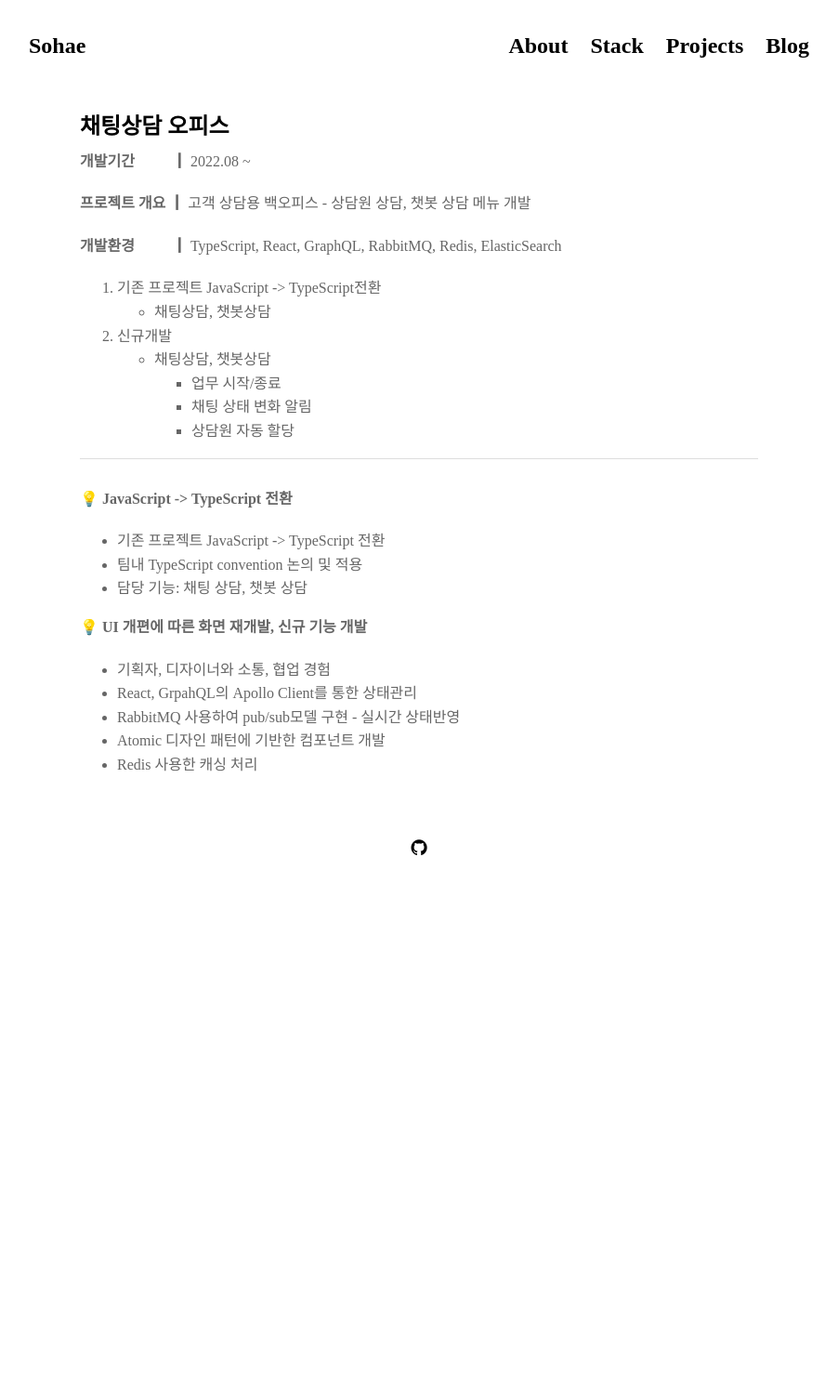
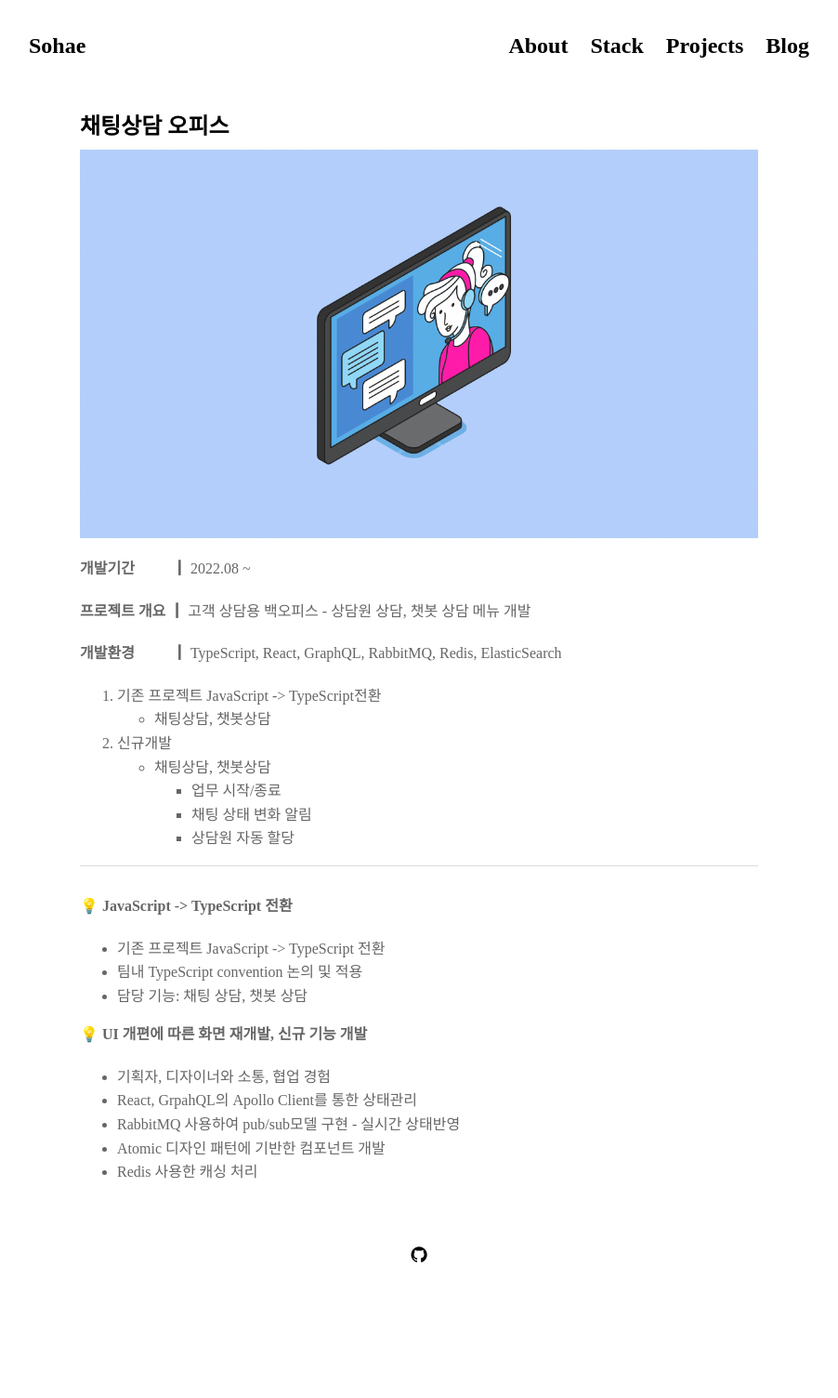
Before and after one commit to Dayook/dayook.github.io, a Jekyll site: the page built from projects/proj-5.md, in a window 1280 px wide. Shown: the whole page at 93% size, without its empty margins (189-1091 px from the left). Built offline with Jekyll 4.4.1, drawn with Linux system fonts in a browser that asks for light colours; nearby versions of some CDN libraries; some web fonts are replaced; before the commit the page ends 1066 px from its top, so only the background shows below that.

Commit message:
add image

```diff
--- a/projects/proj-5.md
+++ b/projects/proj-5.md
@@ -3,7 +3,7 @@ layout: post
 title: "채팅상담 오피스"
 ---
 
-
+{% include image.html image="projects/proj-5/thumbnail.png" %}
 
 **개발기간 　　 ┃** 2022.08 ~
 
```
